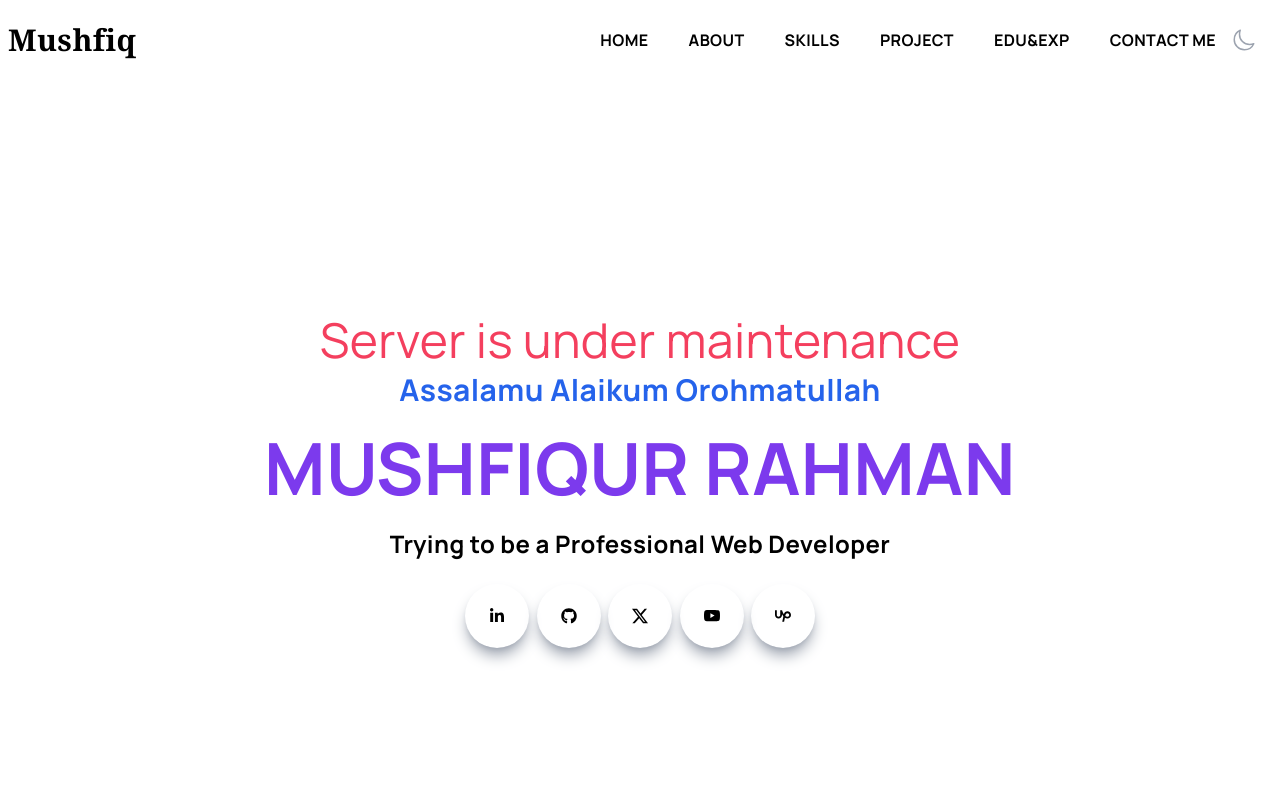
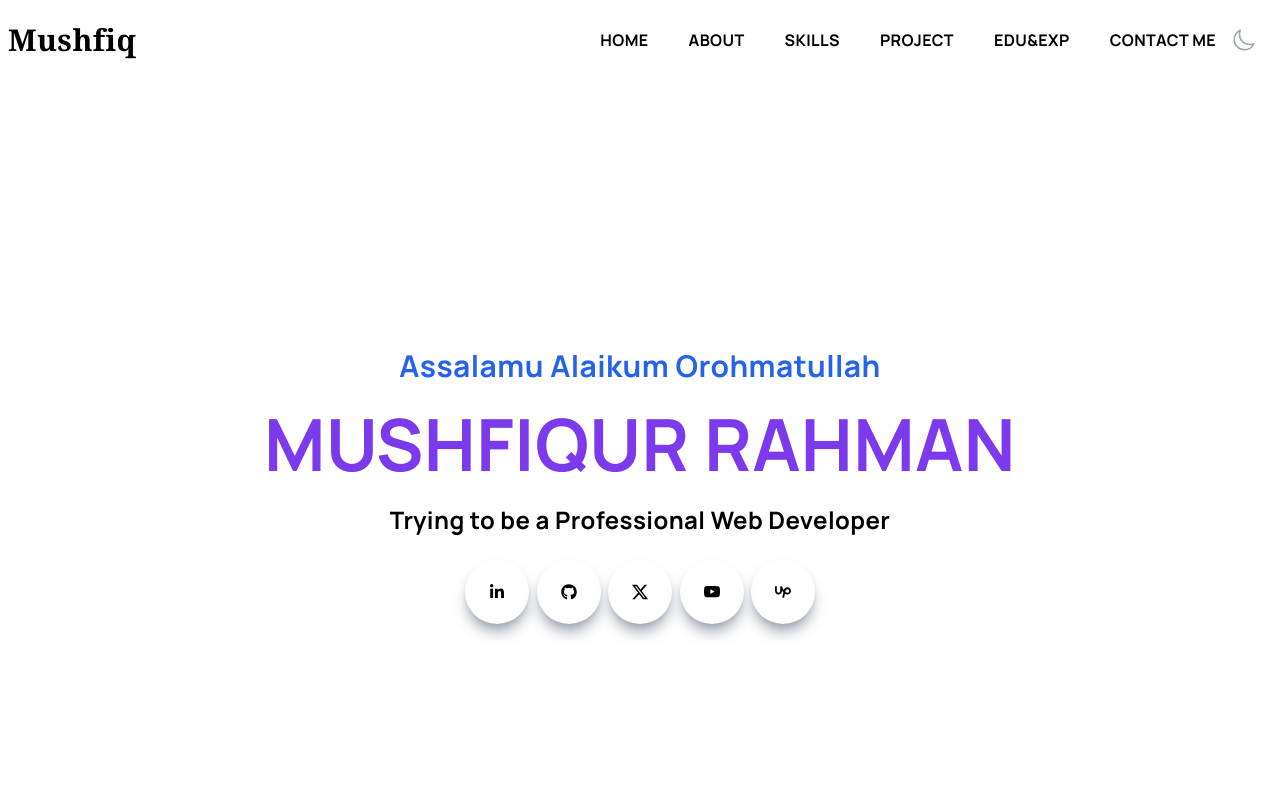
Before and after one commit to mushfiqur-rahman/portfolio, a Next.js app: page / in a window 1280 px wide. Shown: the top 800 px of the page. Built offline with nearby package versions, Linux system fonts and the light colour scheme.

Commit message:
main update

```diff
--- a/components/Main.jsx
+++ b/components/Main.jsx
@@ -15,7 +15,6 @@ const Main = () => {
           transition={{ duration: 0.5 }}
           className="mt-[180px] w-full justify-center content-center"
         >
-          <p className="text-center text-rose-500 text-5xl">Server is under maintenance</p>
           <div className="py-2 font-bold text-lg md:text-3xl text-blue-600">
             <p>Assalamu Alaikum Orohmatullah</p>
           </div>
```
